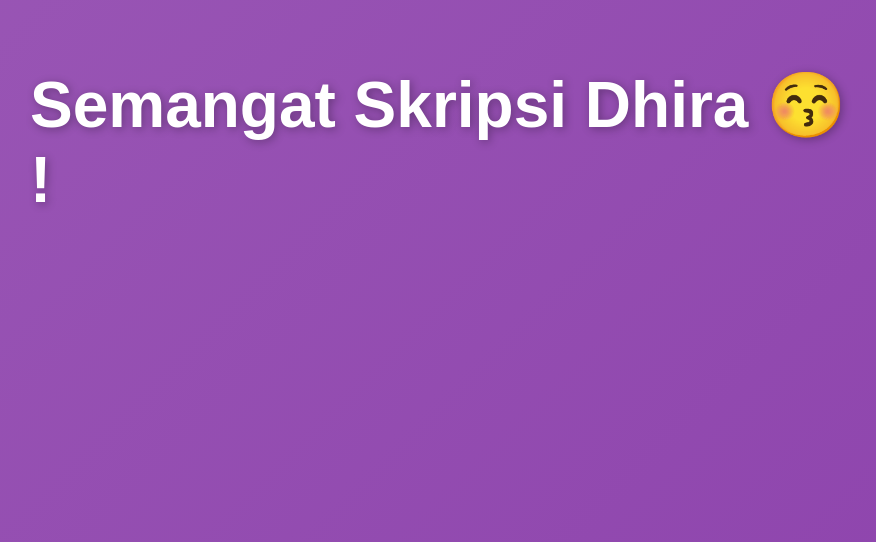
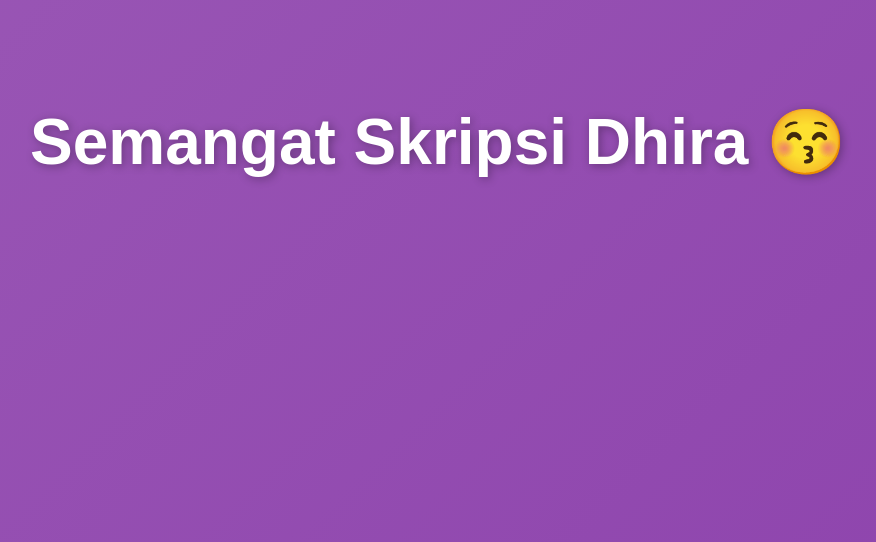
Before and after one commit to menantuidamanmu/ImamHBD, a plain HTML site: page index.html in a window 1280 px wide. Shown: the part 258-800 px from the top of the page, without its empty margins (202-1078 px from the left). Drawn offline with Linux system fonts and the light colour scheme.

Commit message:
Update index.html

```diff
--- a/index.html
+++ b/index.html
@@ -40,6 +40,6 @@
     </style>
 </head>
 <body>
-    <h1><center>Semangat Skripsi Dhira &#128538;</center>!</h1>
+    <h1><center>Semangat Skripsi Dhira &#128538;</center></h1>
 </body>
 </html>
```
